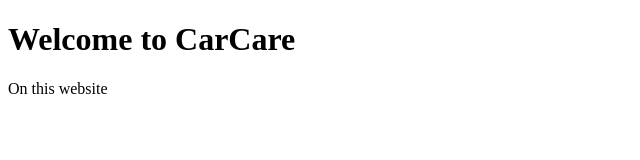
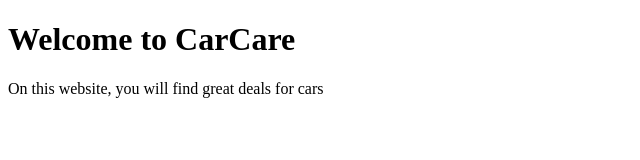
Before and after one commit to maxamedjaamac34/Personalwebsite.github.oi, a plain HTML site: page index.html in a window 1280 px wide. Shown: the whole page, without its empty margins (0-640 px from the left). Drawn offline with Linux system fonts and the light colour scheme.

Commit message:
first commit

```diff
--- a/index.html
+++ b/index.html
@@ -9,7 +9,7 @@
 </head>
 <body>
 <h1>Welcome to CarCare</h1>
-On this website
+<p>On this website, you will find great deals for cars</p>
 
 </body>
 </html>
```
